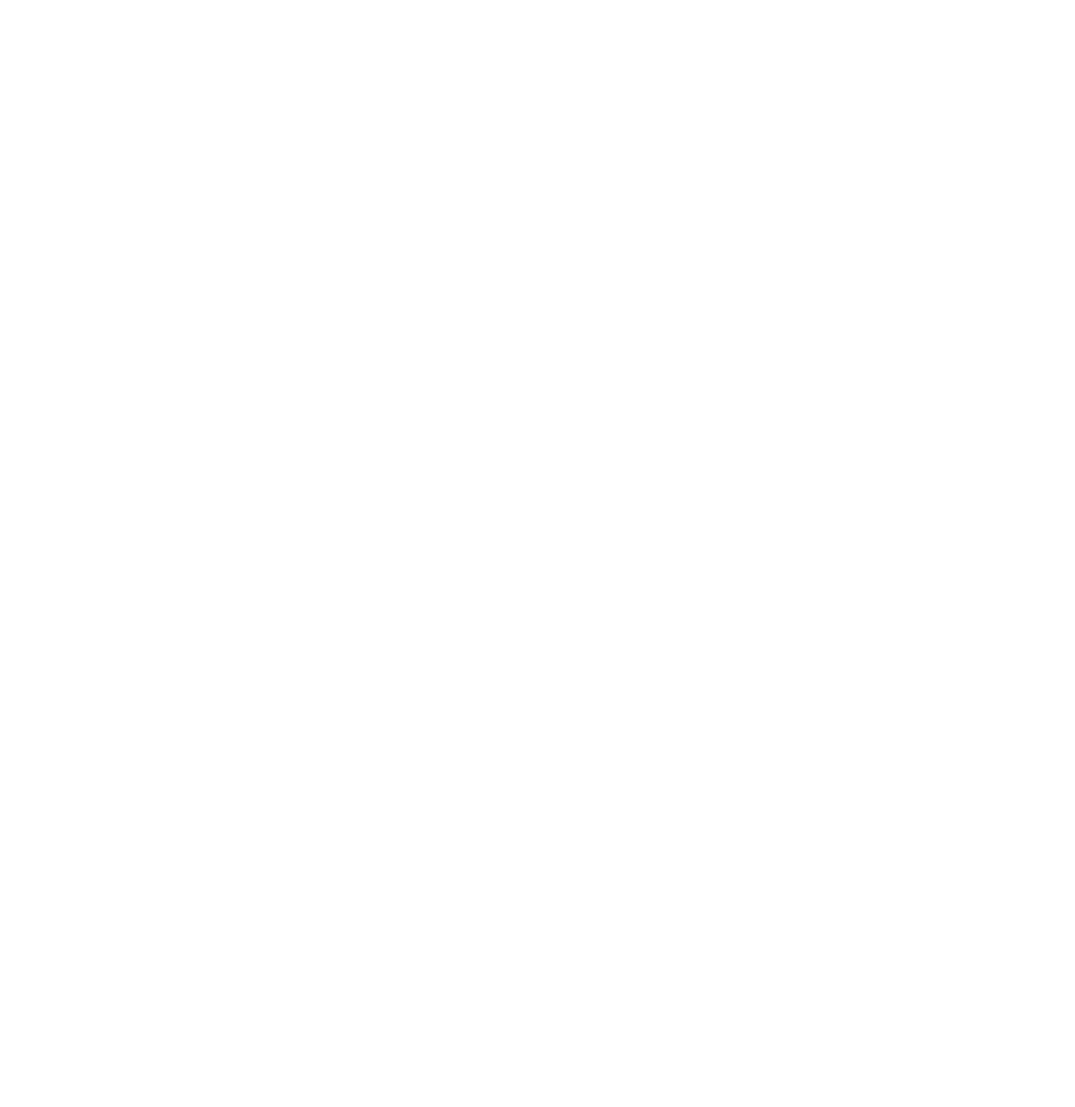
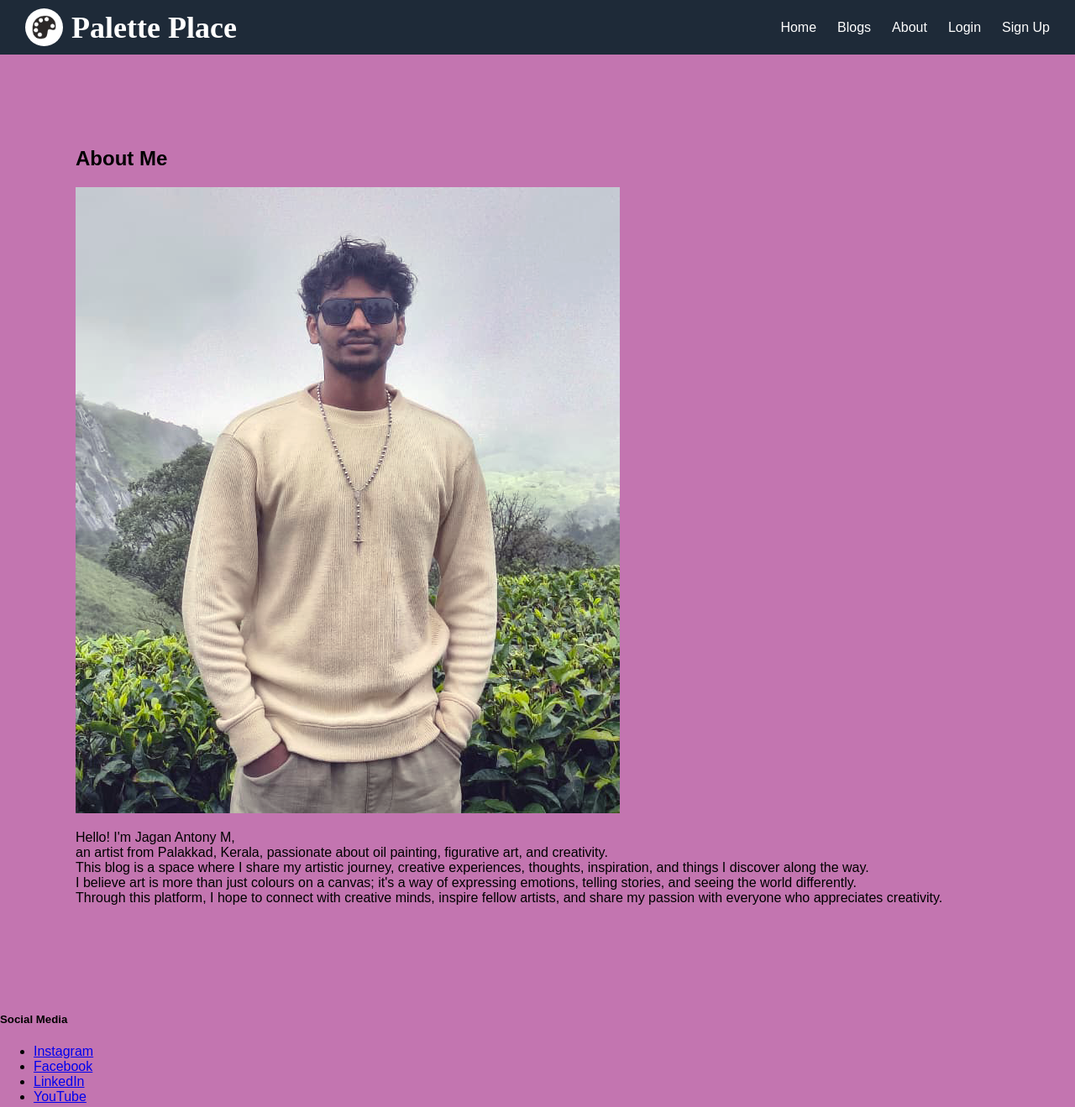
Before and after one commit to thejaganm/web-development, a plain HTML site: page pages/about.html in a window 1280 px wide. Shown: the whole page at 84% size. Before the commit the page ends 800 px from the top, so only its background shows below. Drawn offline with Linux system fonts and the light colour scheme.

Commit message:
updated website code

```diff
--- a/css/style.css
+++ b/css/style.css
@@ -31,11 +31,15 @@ body {
     margin: 0;
     display: flex;
     align-items: center;
+
 }
-
+.logo a{
+      text-decoration: none;
+    color: inherit;
+}
 .logo img {
-    width: 50px;
-    height: 50px;
+    width: 45px;
+    height: 45px;
     object-fit: cover;
     margin-right: 10px;
     border-radius: 50%;
@@ -322,3 +326,24 @@ main {
     font-family: 'Franklin Gothic Medium', 'Arial Narrow', Arial, sans-serif;
     color:antiquewhite;
 }
+
+/*about page*/
+.about-container {
+    display: flex;
+    align-items: center;
+    justify-content: space-between;
+    width: 100%;
+    padding: 60px;
+    box-sizing: border-box;
+}
+
+.about-img {
+    margin-left: auto;
+}
+
+.about-img img {
+    width: 400px;
+    height: 450px;
+    object-fit: cover;
+    flex-direction: end;
+}
--- a/index.html
+++ b/index.html
@@ -8,7 +8,8 @@
 
     <title>Palette Place</title>
 
-    <link rel="stylesheet" href="style.css">
+    <link rel="stylesheet" href="css/style.css">
+
 </head>
 
 <body>
@@ -16,16 +17,19 @@
 
     <header class="header">
 
-        <h1 class="logo">
+        <h1 class="logo" >
+            <a href="index.html">
             <img src="images/logo.jpg" alt="Palette Place Logo">
-            Palette Place
+            Palette Place </a>
         </h1>
-
+    </a>
         <nav>
             <ul>
                 <li><a href="index.html">Home</a></li>
-                <li><a href="pages/blogs.html">Blogs</a></li>
-                <li><a href="pages/about.html">About</a></li>
+                <li><a href="./pages/blogs.html">Blogs</a></li>
+                <li><a href="./pages/about.html">About</a></li>
+                <li><a href="./pages/login.html">Login</a></li>
+                <li><a href="./pages/signup.html">Sign Up</a></li>
             </ul>
         </nav>
 
--- a/pages/about.html
+++ b/pages/about.html
@@ -0,0 +1,57 @@
+<!DOCTYPE html>
+<html lang="en">
+<head>
+    <meta charset="UTF-8">
+    <meta name="viewport" content="width=device-width, initial-scale=1.0">
+
+    <title>about</title>
+
+    <link rel="stylesheet" href="../css/style.css">
+</head>
+  <header class="header">
+
+        <h1 class="logo">
+            <img src="../images/logo.jpg" alt="Palette Place Logo">
+            Palette Place
+        </h1>
+
+        <nav>
+            <ul>
+                <li><a href="../index.html">Home</a></li>
+                <li><a href="../pages/blogs.html">Blogs</a></li>
+                <li><a href="../pages/about.html">About</a></li>
+                <li><a href="../pages/login.html">Login</a></li>
+                <li><a href="../pages/signup.html">Sign Up</a></li>
+            </ul>
+        </nav>
+
+    </header>
+    <main>
+        <section class="about-container">
+ <div class="about content">
+<body>
+    <h1 class="about">About Me</h1>
+    <div class="about-image">
+
+     <img src="../images/profile.png" alt="Profile Picture">
+    </div>
+     <p>Hello! I'm Jagan Antony M,<br>
+         an artist from Palakkad, Kerala, passionate about oil painting, figurative art, and creativity. <br>
+         This blog is a space where I share my artistic journey, creative experiences, thoughts, inspiration, and things I discover along the way.<br>
+          I believe art is more than just colours on a canvas; it's a way of expressing emotions, telling stories, and seeing the world differently.<br> Through this platform, I hope to connect with creative minds, inspire fellow artists,
+           and share my passion with everyone who appreciates creativity.</p>
+
+</div>
+</main>
+
+    <h5>Social Media</h5>
+    <ul>
+        <li><a href="https://www.instagram.com/jaganantonym/">Instagram</a></li>
+        <li><a href="https://www.facebook.com/jagan.antony.568">Facebook</a></li>
+        <li><a href="https://www.linkedin.com/in/jagan-antony-4b0b1b1b6/">LinkedIn</a></li>
+        <li><a href="https://www.youtube.com/@jaganantonym">YouTube</a></li>
+        </ul>
+
+    </section>
+</body>
+</html>
```
Also changed, not shown: images/profile.png (added).
